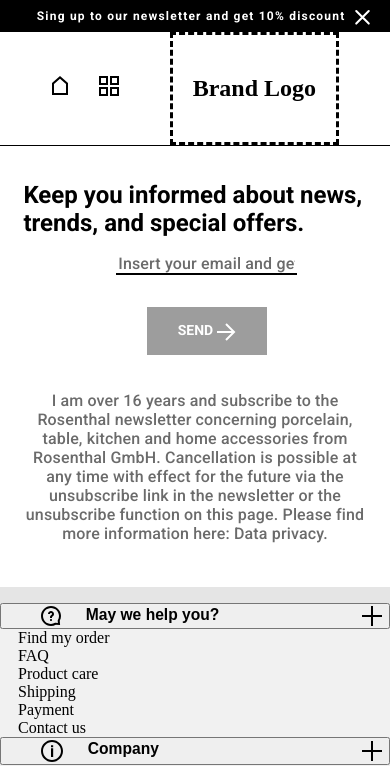
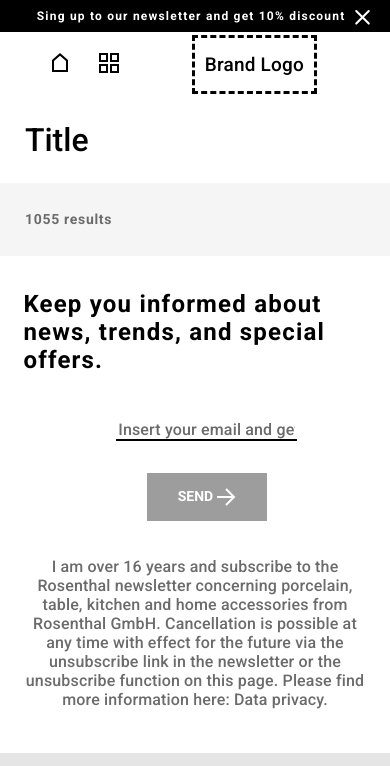
Before and after one commit to sofiiiaaa/pag-2_progetto_lacerba, a website: page index.html in a window 390 px wide. Shown: the top 766 px of the page. Drawn offline with Linux system fonts and the light colour scheme; a web font is replaced by a local one.

Commit message:
aggiunto js per accordion+title+ n-result+okheader

```diff
--- /dev/null
+++ b/app.js
@@ -0,0 +1,14 @@
+var coll = document.getElementsByClassName("collapsible");
+var i;
+
+for (i = 0; i < coll.length; i++) {
+  coll[i].addEventListener("click", function() {
+    this.classList.toggle("active");
+    var content = this.nextElementSibling;
+    if (content.style.display === "block") {
+      content.style.display = "none";
+    } else {
+      content.style.display = "block";
+    }
+  });
+}
--- a/index.html
+++ b/index.html
@@ -67,9 +67,17 @@
         </div>
     </header>
 
+    <div id="title">
+       <h1>Title</h1>
+    </div>
+
+    <div id="n-results">
+        <h3>1055 results</h3>
+    </div>
 
 
 
+<!--FOOTER-->
      <footer>
         <div class="container-2">
             <div class="row" id="first-area">
@@ -277,5 +285,6 @@
             </ul>
         </div>
     </footer>
+    <script src="app.js"></script>
 </body>
 </html>
--- a/src/scss/_footer.scss
+++ b/src/scss/_footer.scss
@@ -1,4 +1,3 @@
-@import "../../src/scss/mixin";
 
 footer {
   /****************FIRST-AREA*******************/
@@ -19,6 +18,7 @@ footer {
       margin-bottom: 0;
       margin-top: 0;
       padding-top: 8.94%;
+      color:$main-color;
     }
 
     input::placeholder {
@@ -62,14 +62,17 @@ footer {
     flex-direction: column;
     margin: 0;
 
+
+
     button {
       display: flex;
+      border:none;
       /* position:relative; */
 
       .collapsible #may-we-help-you,
       .collapsible #company {
         background-color: #f5f5f5;
-        color: #000;
+        color: $main-color;
         cursor: pointer;
         width: 100%;
         border: none;
@@ -98,6 +101,7 @@ footer {
 
     h3 {
       margin: 0;
+      color:$main-color;
     }
   }
 
@@ -201,12 +205,13 @@ footer {
     h3 {
             font-family: "Roboto";
             font-style: normal;
-            font-weight: 800;
+            font-weight: $xl-size;
             font-size: 14px;
             line-height: 16px;
             align-items: center;
             letter-spacing: 0.1em;
             margin: 0;
+            color:$main-color;
         }
 
      ul {
--- a/src/scss/_header.scss
+++ b/src/scss/_header.scss
@@ -11,8 +11,14 @@ header {
     display: flex;
     align-items: center;
     justify-content: center;
+    border:none;
+    height:65px;
     /* position:relative;   */
 
+    h2{
+        @include font(400,19px,22px);
+        letter-spacing: 0.01em;
+    }
 
     .visual-icon,
         #written-icon {
@@ -24,7 +30,8 @@ header {
 
          #logo {
             margin: 0 auto;
-            padding: 20px 20px;
+            padding-left: 10px;
+            padding-right:10px;
             border: #000000 dashed 3px;
         }
 
--- a/src/scss/_mixin.scss
+++ b/src/scss/_mixin.scss
@@ -1,3 +1,15 @@
 @mixin not-showed{
     display: none;
 }
+
+@mixin to-right{
+    align-items: auto;
+}
+
+@mixin font ( $weight, $size,  $line-height){
+    font-family: 'Roboto';
+        font-style: normal;
+        font-weight: $weight;
+        font-size: $size;
+        line-height: $line-height;
+}
--- /dev/null
+++ b/src/scss/_n-results.scss
@@ -0,0 +1,16 @@
+
+#n-results{
+    background-color: #F5F5F5;
+
+}
+
+h3{
+    @include font (700,14px,16px);
+    letter-spacing: 0.05em;
+    color: #6B6B6B;
+    padding-top: 7.2% ;
+    padding-right:auto;
+    padding-bottom:7.2%;
+    padding-left: 6.4%;
+    margin:0;
+}
--- /dev/null
+++ b/src/scss/_title.scss
@@ -0,0 +1,13 @@
+
+#title {
+  background-color: $secondary-color;
+
+  h1 {
+    @include font($sm-size, 32px, 120%);
+    padding-top: 24px;
+    padding-right:auto;
+    padding-bottom: 24px;
+    padding-left: 6.4%;
+    margin:0;
+  }
+}
--- a/src/scss/_variables.scss
+++ b/src/scss/_variables.scss
@@ -0,0 +1,21 @@
+/********FONT-FAMILY************/
+$main-font: Roboto;
+
+/********FONT-STYLE**************/
+$main-style:normal;
+$secondary-style:bold;
+$third-style:regular;
+$unusual-style:medium;
+
+
+/*******FONT-SIZE**************/
+$sm-size: 400;
+$md-size:500;
+$lg-size:700;
+$xl-size:800;
+
+/*****COLORS*************/
+$main-color:#000000;
+$secondary-color: #FFFFFF;
+
+//mettili anche nella prima pagina come var.
--- a/src/scss/style.scss
+++ b/src/scss/style.scss
@@ -1,4 +1,8 @@
 /*******Variables*************/
+@import "../../src/scss/variables";
+
+/***********MIXIN************/
+@import "../../src/scss/mixin";
 
 /*********TYPOGRAPHY****************/
 
@@ -12,8 +16,11 @@
 /*****************HEADER*****************************/
  @import "../../src/scss/header";
 
+/*************TITLE********************/
+@import "../../src/scss/title";
 
+/************N-RESULTS***************/
+@import "../../src/scss/n-results";
 
  /*****************************FOOTER***********************************************************/
-
 @import "../../src/scss/footer";
```
Also changed, not shown: assest/css/style.css.
